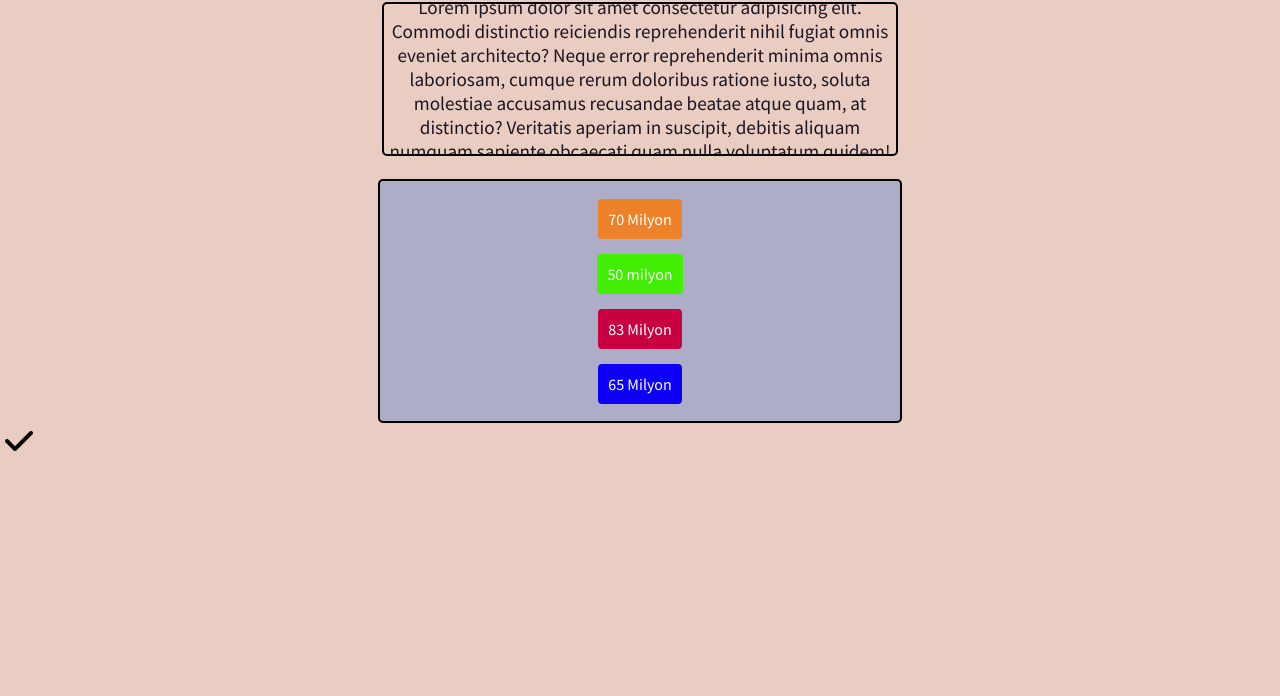
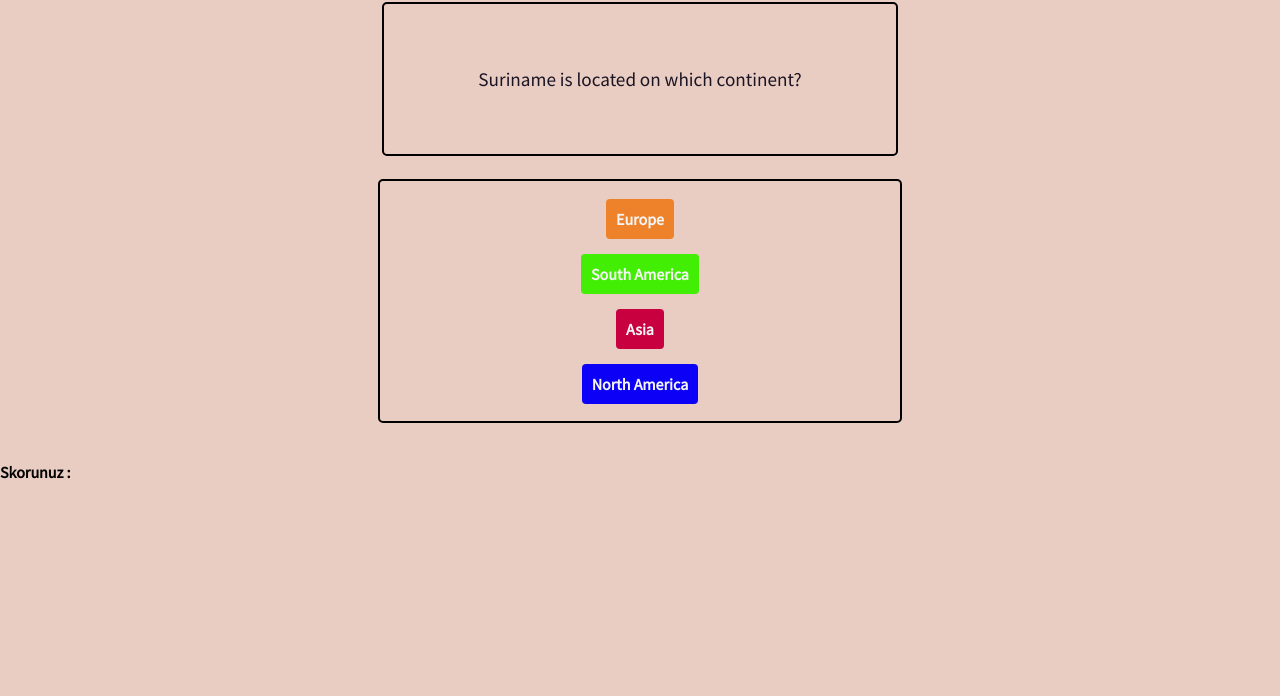
Before and after one commit to korayctn/js-quiz-app, a plain HTML site: page index.html in a window 1280 px wide. Shown: the part 61-757 px from the top of the page. Drawn offline with Linux system fonts and the light colour scheme.

Commit message:
some arrangements about randomizing

```diff
--- a/app.js
+++ b/app.js
@@ -1,79 +1,149 @@
-(()=>{
+(() => {
+  document.addEventListener("DOMContentLoaded", function(event) {
+    const question = [
+      "What was Meta Platforms Inc formerly known as?",
+      "Facebook",
+      "Tesla",
+      "Google",
+      "Twitter",
+    ];
 
-    /**
-     *           ************** QUESTIONS **************
-     */
+    const question1 = [
+      "Which English city is known as the Steel City?",
+      "Sheffield",
+      "Manchester",
+      "London",
+      "Liverpool",
+    ];
 
-    const question = ['En çok içilen sıvı nedir?','Su','Kola','Ayran','Fanta']
+    const question2 = [
+      "The logo for luxury car maker Porsche features which animal?",
+      "Horse",
+      "Tiger",
+      "Lion",
+      "Giraffe",
+    ];
 
-    const question1 = ['Türkiyenin en büyük takımı nedir','Galatasaray','Fenerbahçe','Beşiktaş','Trabzon']
+    const question3 = [
+      "Suriname is located on which continent?",
+      "South America",
+      "Europe",
+      "North America",
+      "Asia",
+    ];
 
-    const question2 = ['Dünyanın uydusu nedir?','Ay','Satürn','Neptün','Güneş']
+    const question4 = [
+      "According to George Orwell, who is watching us?",
+      "Big Brother",
+      "Big Sister",
+      "Great Father",
+      "Great Mother",
+    ];
 
-    const question3 = ['Lorem ipsum dolor sit amet consectetur adipisicing elit. Commodi distinctio reiciendis reprehenderit nihil fugiat omnis eveniet architecto? Neque error reprehenderit minima omnis laboriosam, cumque rerum doloribus ratione iusto, soluta molestiae accusamus recusandae beatae atque quam, at distinctio? Veritatis aperiam in suscipit, debitis aliquam numquam sapiente obcaecati quam nulla voluptatum quidem!','83 Milyon','70 Milyon', '65 Milyon', '50 milyon']
-
-    const question4 = ['Dünya\'da kaç kıta vardır ?','4','5','6','7']
-
-    const questions = [question,question1,question2,question3,question4]
-
-    console.log(questions[4])
+    const questions = [question, question1, question2, question3, question4];
+    let overallPoint = 0;
 
     //  QUESTION CHOOSER FUNCTION
+    const pointPerQuestion = 100 / questions.length;
 
-    async function questionChooser(){
+    function questionChooser() {
+      // there is still questions
 
-        const random_index = Math.round( Math.random() * (questions.length - 1) )
-        console.log(random_index)
+      if (questions.length != 0) {
+        const random_index = Math.round(Math.random() * (questions.length - 1));
 
-        const curPart = questions[random_index]
-        const question = await curPart[0]
-        let trueAnswer = curPart[1]
-        const allAnswers = [trueAnswer,curPart[2],curPart[3],curPart[4]]
-        console.log(allAnswers)
+        const curPart = questions[random_index];
+        const question = curPart[0];
+        let trueAnswer = curPart[1];
+        const allAnswers = [trueAnswer, curPart[2], curPart[3], curPart[4]];
         let A_answer;
         let B_answer;
         let C_answer;
         let D_answer;
+        console.log(questions);
 
-        let writtenAnswers = [A_answer,B_answer,C_answer,D_answer]
+        let writtenAnswers = [A_answer, B_answer, C_answer, D_answer];
 
-        for(let i = allAnswers.length-1; i >= 0; i--){
+        for (let i = allAnswers.length - 1; i >= 0; i--) {
+          const answerIndex = Math.round(Math.random() * (allAnswers.length - 1));
+          writtenAnswers[i] = allAnswers[answerIndex];
 
-            const answerIndex = Math.round(Math.random() * (allAnswers.length - 1))
-            console.log(allAnswers[answerIndex])
-            writtenAnswers[i] = allAnswers[answerIndex]
+          if (i == writtenAnswers.length - 1) {
+            document.querySelector("#d").innerHTML = writtenAnswers[i];
+          } else if (i == writtenAnswers.length - 2) {
+            document.querySelector("#c").innerHTML = writtenAnswers[i];
+          } else if (i == writtenAnswers.length - 3) {
+            document.querySelector("#b").innerHTML = writtenAnswers[i];
+          } else if (i == writtenAnswers.length - 4) {
+            document.querySelector("#a").innerHTML = writtenAnswers[i];
+          }
+          allAnswers.splice(answerIndex, 1);
+        }
+        const a_ans = document.querySelector('#a')
+        const b_ans = document.querySelector('#b')
+        const c_ans = document.querySelector('#c')
+        const d_ans = document.querySelector('#d')
 
-            if(i == writtenAnswers.length-1){
-                document.querySelector('#D').innerHTML = writtenAnswers[i]
+        a_ans.addEventListener('click',answerCallback)
+        b_ans.addEventListener('click',answerCallback)
+        c_ans.addEventListener('click',answerCallback)
+        d_ans.addEventListener('click',answerCallback)
+
+        function answerCallback(){
+          if(this == a_ans){
+            this.classList.add("answer-selected");
+            b_ans.classList.remove("answer-selected");
+            c_ans.classList.remove("answer-selected");
+            d_ans.classList.remove("answer-selected");
           }
-            else if(i == writtenAnswers.length -2){
-                document.querySelector('#C').innerHTML = writtenAnswers[i]
+          else if(this == b_ans){
+            this.classList.add("answer-selected");
+            c_ans.classList.remove("answer-selected");
+            d_ans.classList.remove("answer-selected");
+            a_ans.classList.remove("answer-selected");
           }
-            else if (i== writtenAnswers.length -3){
-                document.querySelector('#B').innerHTML = writtenAnswers[i]
+          else if(this == c_ans){
+            this.classList.add("answer-selected");
+            d_ans.classList.remove("answer-selected");
+            a_ans.classList.remove("answer-selected");
+            b_ans.classList.remove("answer-selected");
           }
-            else if (i==writtenAnswers.length -4){
-                document.querySelector('#A').innerHTML = writtenAnswers[i]
+          else if(this == d_ans){
+            this.classList.add("answer-selected");
+            a_ans.classList.remove("answer-selected");
+            b_ans.classList.remove("answer-selected");
+            c_ans.classList.remove("answer-selected");
           }
-            allAnswers.splice(answerIndex,1)
+          document.querySelector(".fa-check").style.visibility = "visible";
         }
 
-        document.querySelector('#question-text').innerHTML = question
-        questions.splice(random_index,1)
+        document.querySelector("#question-text").innerHTML = question;
+
+        document.querySelector('.fa-check').addEventListener('click',async function(){
+          const selected = await document.querySelector('[class="answer answer-selected"]');
+          console.log(selected.innerHTML)
+
+          if(selected.innerHTML == trueAnswer){
+            overallPoint += pointPerQuestion
+            console.log(overallPoint)
           }
+          await questions.splice(random_index, 1);
+
+          a_ans.classList.remove("answer-selected");
+          b_ans.classList.remove("answer-selected");
+          c_ans.classList.remove("answer-selected");
+          d_ans.classList.remove("answer-selected");
+
           questionChooser()
-
-    const elements = document.querySelectorAll('.answer');
-    for(let i = 0; i < elements.length; i++){
-        elements[i].addEventListener('click',()=>{
-            elements[i].classList.add('answer-selected')
-            for(let j = 0; j< elements.length;j++){
-                if(j != i){
-                    elements[j].classList.remove('answer-selected')
+        })
+      }
+      // there is no question
+      else {
+        document.querySelector("body").innerHTML = `<div id="score-table">
+              <h3>Skorunuz : ${overallPoint}</h3>
+          </div>`;
       }
     }
-        })
-        elements[i].classList.remove('answer-selected')
-    }
-
-})()
+    questionChooser();
+  });
+})();
--- a/index.html
+++ b/index.html
@@ -11,8 +11,10 @@
       src="https://kit.fontawesome.com/17aa5647a7.js"
       crossorigin="anonymous"
     ></script>
+    <script src="app.js" defer></script>
   </head>
   <body>
+
     <header>
       <div id="header-text">QUIZ APP</div>
     </header>
@@ -23,23 +25,26 @@
     </div>
     <div class="answers-part">
       <div class="answers-container">
-        <div class="answer" id="A">
+        <div class="answer" id="a">
 
         </div>
-        <div class="answer" id="B">
+        <div class="answer" id="b">
 
         </div>
-        <div class="answer" id="C">
+        <div class="answer" id="c">
 
         </div>
-        <div class="answer" id="D">
+        <div class="answer" id="d">
 
         </div>
       </div>
     </div>
-    <div>
-      <i class="fa-solid fa-check"></i>
+    <div class="button-part">
+      <div id="button-container">
+        <i class="fa-solid fa-check""></i>
+      </div>
     </div>
+
     <footer>
       <div id="footer-box">
         <span class="footer-text">Koray Çetin |</span>
@@ -51,6 +56,9 @@
         </a>
       </div>
     </footer>
-    <script src="app.js"></script>
+    <div id="score-table">
+      <h3>Skorunuz : </h3>
+    </div>
+
   </body>
 </html>
--- a/style/style.css
+++ b/style/style.css
@@ -80,7 +80,7 @@ body {
 
 }
 #question-text:hover {
-    transform: scale(1.2);
+    transform: scale(1.05);
     transition: all 0.3s ease;
 }
 
@@ -102,7 +102,6 @@ body {
     width: 39%;
     height: auto;
     border: 2px solid black;
-    background-color: rgb(173, 173, 200);
     display: flex;
     overflow: auto;
     color: white;
@@ -126,47 +125,65 @@ body {
     margin-bottom: 7.5px;
     padding: 10px;
     border-radius: 4px;
+    font-weight: bold;
+    color: whitesmoke ;
 }
 
 .answer-selected {
     border: 4px solid black;
 }
 
-#A {
+#a {
     background-color: #ed822a;
 }
 
-#A:hover {
+#a:hover {
     cursor: pointer;
 }
 
-#B {
+#b {
     background-color: #42ee04;
 }
 
-#B:hover {
+#b:hover {
     cursor: pointer;
 }
 
-#C {
+#c {
     background-color: #c90040;
 }
 
-#C:hover {
+#c:hover {
     cursor: pointer;
 }
 
-#D {
+#d {
     background-color: #0c00f7;
 }
 
-#D:hover {
+#d:hover {
     cursor: pointer;
 }
+.button-part{
+    display: flex;
+    justify-content: center;
+    width: 100%;
+}
+.button-part #button-container{
+    width: 41%;
+    display: flex;
+    justify-content: end;
+}
+
 .fa-check{
     font-size: 32px;
     cursor: pointer;
-    position: relative;
-    top: 2px;
-    left: 5px;
+    margin-top: 7px;
+    visibility: hidden;
 }
+.visible{
+    visibility: visible;
+}
+.fa-brands{
+    color: black;
+}
```
Lines whose indentation alone changed are shown as unchanged.
